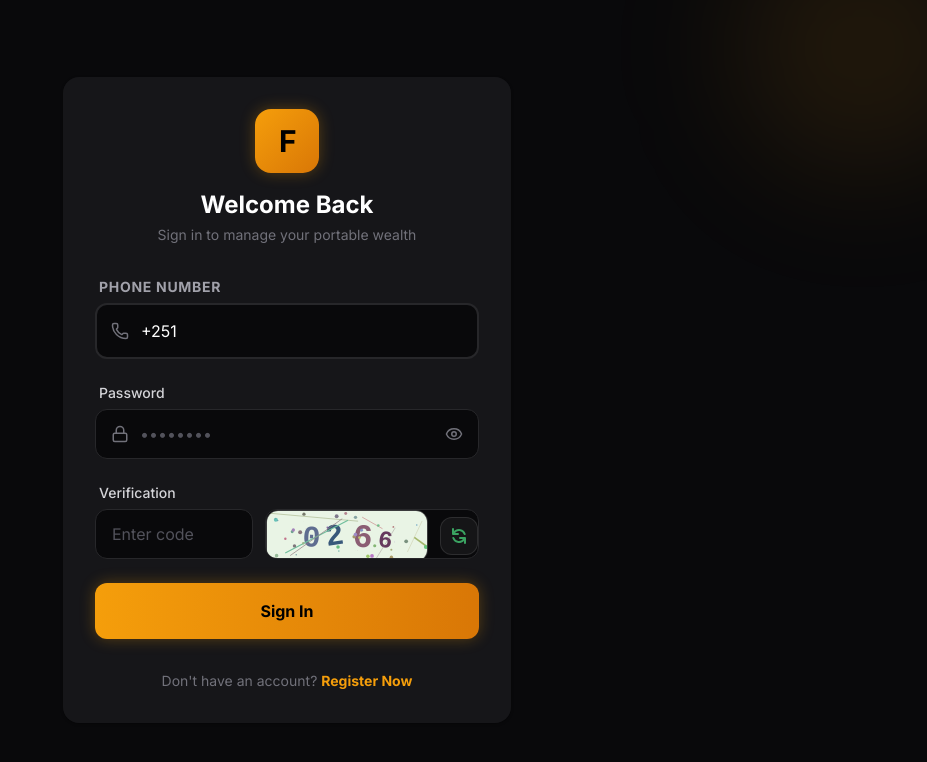
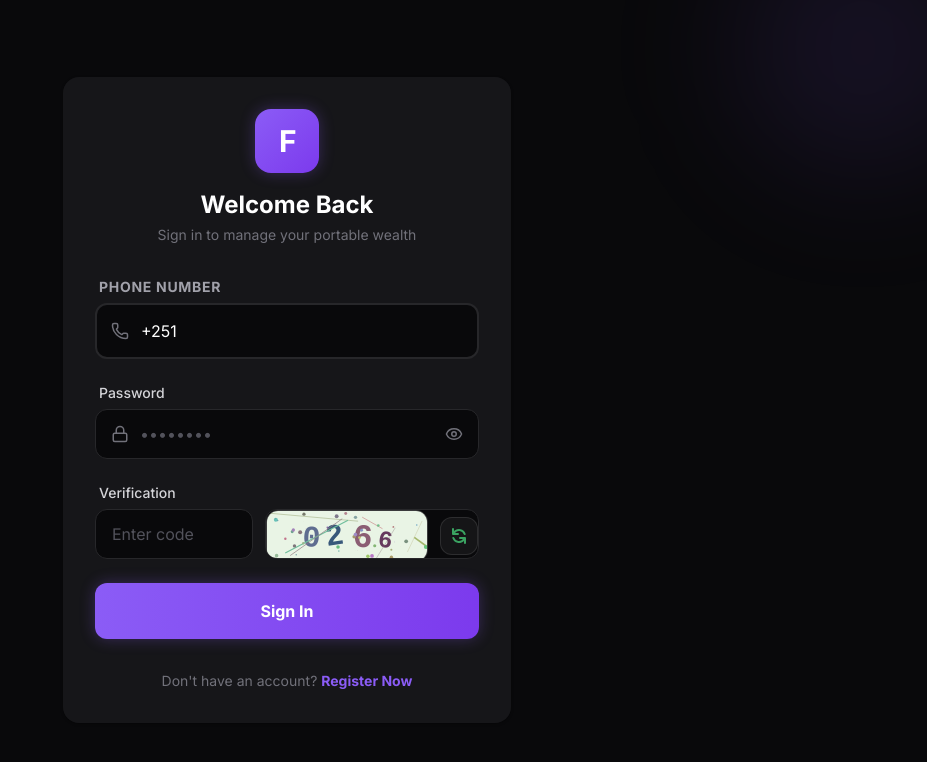
Before and after one commit to jabezinu/foxriver, a React (Vite) app in the folder client/: page /login in a window 1280 px wide. Shown: the top 762 px of the page, without its empty margins (353-1280 px from the left). Built offline with nearby package versions, Linux system fonts and the light colour scheme.

Commit message:
ui color changed

```diff
--- a/client/src/components/ui/Button.jsx
+++ b/client/src/components/ui/Button.jsx
@@ -12,7 +12,7 @@ export const Button = ({
     const baseStyles = 'inline-flex items-center justify-center font-bold rounded-xl transition-all duration-300 active:scale-95 disabled:opacity-50 disabled:cursor-not-allowed focus:outline-none focus:ring-2 focus:ring-offset-2 focus:ring-offset-zinc-900';
 
     const variants = {
-        primary: 'bg-gradient-to-r from-primary-500 to-primary-600 text-black shadow-glow hover:shadow-glow-strong hover:from-primary-400 hover:to-primary-500 focus:ring-primary-500',
+        primary: 'bg-gradient-to-r from-primary-500 to-primary-600 text-white shadow-glow hover:shadow-glow-strong hover:from-primary-400 hover:to-primary-500 focus:ring-primary-500',
         secondary: 'bg-zinc-800 text-white shadow-md border border-zinc-700 hover:bg-zinc-700 hover:border-zinc-600 focus:ring-zinc-600',
         outline: 'border-2 border-primary-500 text-primary-500 hover:bg-primary-500/10 focus:ring-primary-500',
         ghost: 'text-zinc-400 hover:bg-zinc-800 hover:text-white focus:ring-zinc-700',
--- a/client/src/pages/Login.jsx
+++ b/client/src/pages/Login.jsx
@@ -74,13 +74,13 @@ export default function Login() {
             {/* Background Decorations */}
             <div className="absolute top-0 left-0 w-full h-full overflow-hidden z-0 pointer-events-none">
                 <div className="absolute top-[-10%] right-[-5%] w-64 h-64 bg-primary-500/10 rounded-full blur-3xl" />
-                <div className="absolute bottom-[-10%] left-[-5%] w-64 h-64 bg-amber-500/5 rounded-full blur-3xl" />
+                <div className="absolute bottom-[-10%] left-[-5%] w-64 h-64 bg-violet-500/5 rounded-full blur-3xl" />
             </div>
 
             <Card className="w-full max-w-md z-10 p-8 shadow-2xl border-none bg-zinc-900/90 backdrop-blur-xl">
                 <div className="text-center mb-8">
-                    <div className="inline-flex items-center justify-center w-16 h-16 rounded-2xl bg-gradient-to-br from-primary-500 to-amber-600 shadow-glow mb-4">
-                        <span className="text-3xl font-black text-black tracking-tighter">F</span>
+                    <div className="inline-flex items-center justify-center w-16 h-16 rounded-2xl bg-gradient-to-br from-primary-500 to-violet-600 shadow-glow mb-4">
+                        <span className="text-3xl font-black text-white tracking-tighter">F</span>
                     </div>
                     <h2 className="text-2xl font-bold text-white">Welcome Back</h2>
                     <p className="text-zinc-500 text-sm mt-1">Sign in to manage your portable wealth</p>
--- a/client/src/pages/Mine.jsx
+++ b/client/src/pages/Mine.jsx
@@ -48,7 +48,7 @@ export default function Mine() {
             <div className="px-5 pt-6 pb-2">
                 {/* User Info Card */}
                 <div className="flex items-center gap-4 mb-8">
-                    <div className="w-20 h-20 rounded-2xl bg-gradient-to-br from-primary-500 to-amber-600 flex items-center justify-center text-black text-3xl font-black shadow-glow">
+                    <div className="w-20 h-20 rounded-2xl bg-gradient-to-br from-primary-500 to-violet-600 flex items-center justify-center text-white text-3xl font-black shadow-glow">
                         {profile.phone.slice(-1)}
                     </div>
                     <div>
@@ -107,7 +107,7 @@ export default function Mine() {
                         onClick={() => navigate('/withdraw')}
                         className="group bg-zinc-900 rounded-2xl p-4 flex items-center gap-4 border border-zinc-800 shadow-sm hover:border-primary-500/30 transition-all cursor-pointer active:scale-[0.98]"
                     >
-                        <div className="w-12 h-12 rounded-xl bg-orange-500/10 flex items-center justify-center text-orange-500 group-hover:scale-110 transition-transform border border-orange-500/20">
+                        <div className="w-12 h-12 rounded-xl bg-violet-500/10 flex items-center justify-center text-violet-500 group-hover:scale-110 transition-transform border border-violet-500/20">
                             <ArrowUpRight size={24} />
                         </div>
                         <div className="flex-1">
--- a/client/src/pages/Register.jsx
+++ b/client/src/pages/Register.jsx
@@ -93,13 +93,13 @@ export default function Register() {
         <div className="min-h-screen flex items-center justify-center p-4 bg-zinc-950 overflow-hidden relative">
             <div className="absolute top-0 left-0 w-full h-full overflow-hidden z-0 pointer-events-none">
                 <div className="absolute top-[-10%] right-[-5%] w-64 h-64 bg-primary-500/10 rounded-full blur-3xl" />
-                <div className="absolute bottom-[-10%] left-[-5%] w-64 h-64 bg-amber-500/5 rounded-full blur-3xl" />
+                <div className="absolute bottom-[-10%] left-[-5%] w-64 h-64 bg-violet-500/5 rounded-full blur-3xl" />
             </div>
 
             <Card className="w-full max-w-md z-10 p-6 shadow-2xl border-none bg-zinc-900/90 backdrop-blur-xl">
                 <div className="text-center mb-6">
-                    <div className="inline-flex items-center justify-center w-14 h-14 rounded-2xl bg-gradient-to-br from-primary-500 to-amber-600 shadow-glow mb-3">
-                        <span className="text-2xl font-black text-black tracking-tighter">F</span>
+                    <div className="inline-flex items-center justify-center w-14 h-14 rounded-2xl bg-gradient-to-br from-primary-500 to-violet-600 shadow-glow mb-3">
+                        <span className="text-2xl font-black text-white tracking-tighter">F</span>
                     </div>
                     <h2 className="text-2xl font-bold text-white">Join Foxriver</h2>
                     <p className="text-zinc-500 text-sm mt-1">Start your wealth journey today</p>
--- a/client/src/pages/Settings.jsx
+++ b/client/src/pages/Settings.jsx
@@ -195,11 +195,11 @@ export default function Settings() {
             <Modal isOpen={modalType === 'bank'} onClose={() => setModalType(null)} title="Bank Details">
                 <div className="space-y-4">
                     {profile.bankChangeStatus === 'pending' && (
-                        <div className="bg-amber-500/10 p-4 rounded-xl border border-amber-500/20 mb-2">
-                            <p className="text-amber-500 font-bold text-xs uppercase tracking-wide mb-1">
+                        <div className="bg-violet-500/10 p-4 rounded-xl border border-violet-500/20 mb-2">
+                            <p className="text-violet-500 font-bold text-xs uppercase tracking-wide mb-1">
                                 Change Pending
                             </p>
-                            <p className="text-amber-200/80 text-xs leading-relaxed">
+                            <p className="text-violet-200/80 text-xs leading-relaxed">
                                 Requested: {new Date(profile.bankChangeRequestDate).toLocaleDateString()}<br />
                                 Effective: {new Date(new Date(profile.bankChangeRequestDate).getTime() + 3 * 24 * 60 * 60 * 1000).toLocaleDateString()}
                             </p>
--- a/client/src/pages/Team.jsx
+++ b/client/src/pages/Team.jsx
@@ -68,7 +68,7 @@ export default function Team() {
     if (loading) return <Loading />;
 
     const levelColors = {
-        a: 'from-primary-600 to-amber-600',
+        a: 'from-primary-600 to-violet-600',
         b: 'from-emerald-600 to-green-600',
         c: 'from-blue-600 to-indigo-600'
     };
@@ -204,11 +204,11 @@ export default function Team() {
                         <div className="space-y-2">
                             <div className="flex justify-between items-end text-xs">
                                 <span className="font-bold text-zinc-400 opacity-80">{salaryData?.breakdown?.settings?.direct20?.threshold || 20} Direct Invites</span>
-                                <span className="font-bold text-amber-500">{downline?.aLevel.count || 0} / {salaryData?.breakdown?.settings?.direct20?.threshold || 20}</span>
+                                <span className="font-bold text-violet-500">{downline?.aLevel.count || 0} / {salaryData?.breakdown?.settings?.direct20?.threshold || 20}</span>
                             </div>
                             <div className="h-1.5 bg-zinc-800 rounded-full overflow-hidden">
                                 <div
-                                    className="h-full bg-amber-500 rounded-full transition-all duration-1000 ease-out shadow-[0_0_10px_rgba(245,158,11,0.5)]"
+                                    className="h-full bg-violet-500 rounded-full transition-all duration-1000 ease-out shadow-[0_0_10px_rgba(139,92,246,0.5)]"
                                     style={{ width: `${Math.min(((downline?.aLevel.count || 0) / (salaryData?.breakdown?.settings?.direct20?.threshold || 20)) * 100, 100)}%` }}
                                 />
                             </div>
--- a/client/src/pages/TierList.jsx
+++ b/client/src/pages/TierList.jsx
@@ -108,7 +108,7 @@ export default function TierList() {
                             <div className="p-5 relative z-10">
                                 <div className="flex justify-between items-start mb-4">
                                     <div className="flex items-center gap-3">
-                                        <div className={`w-12 h-12 rounded-xl flex items-center justify-center text-xl font-black shadow-lg ${isCurrent ? 'bg-gradient-to-br from-primary-400 to-amber-600 text-black shadow-primary-500/20' :
+                                        <div className={`w-12 h-12 rounded-xl flex items-center justify-center text-xl font-black shadow-lg ${isCurrent ? 'bg-gradient-to-br from-primary-400 to-violet-600 text-white shadow-primary-500/20' :
                                             canUpgrade ? 'bg-gradient-to-br from-zinc-800 to-zinc-950 text-white border border-zinc-700' :
                                                 'bg-zinc-800 text-zinc-500'
                                             }`}>
--- a/client/tailwind.config.js
+++ b/client/tailwind.config.js
@@ -8,20 +8,20 @@ export default {
     extend: {
       colors: {
         primary: {
-          DEFAULT: '#F59E0B', // Amber 500
-          dark: '#D97706',    // Amber 600
-          light: '#FBBF24',   // Amber 400
-          50: '#FFFBEB',
-          100: '#FEF3C7',
-          200: '#FDE68A',
-          300: '#FCD34D',
-          400: '#FBBF24',
-          500: '#F59E0B',
-          600: '#D97706',
-          700: '#B45309',
-          800: '#92400E',
-          900: '#78350F',
-          950: '#451a03',
+          DEFAULT: '#8b5cf6', // Violet 500
+          dark: '#7c3aed',    // Violet 600
+          light: '#a78bfa',   // Violet 400
+          50: '#f5f3ff',
+          100: '#ede9fe',
+          200: '#ddd6fe',
+          300: '#c4b5fd',
+          400: '#a78bfa',
+          500: '#8b5cf6',
+          600: '#7c3aed',
+          700: '#6d28d9',
+          800: '#5b21b6',
+          900: '#4c1d95',
+          950: '#2e1065',
         },
         secondary: {
           DEFAULT: '#3b82f6', // Blue 500
@@ -29,23 +29,23 @@ export default {
           light: '#60a5fa',   // Blue 400
         },
         background: {
-          DEFAULT: '#09090b', // Zinc 950
-          lighter: '#18181b', // Zinc 900
-          darker: '#000000',  // Black
+          DEFAULT: '#ffffff', // White
+          lighter: '#f9fafb', // Gray 50
+          darker: '#e5e7eb',  // Gray 200
         },
         surface: {
-          DEFAULT: '#18181b', // Zinc 900
-          lighter: '#27272a', // Zinc 800
-          border: '#27272a',  // Zinc 800
+          DEFAULT: '#f9fafb', // Gray 50
+          lighter: '#ffffff', // White
+          border: '#d1d5db',  // Gray 300
         },
         dark: {
-          DEFAULT: '#1f2937', // Gray 800
-          lighter: '#374151', // Gray 700
-          darker: '#111827',  // Gray 900
+          DEFAULT: '#f9fafb', // Gray 50
+          lighter: '#ffffff', // White
+          darker: '#e5e7eb',  // Gray 200
         },
         light: {
-          DEFAULT: '#f9fafb', // Gray 50
-          darker: '#f3f4f6',  // Gray 100
+          DEFAULT: '#1f2937', // Gray 800
+          darker: '#374151',  // Gray 700
         }
       },
       fontFamily: {
@@ -55,8 +55,8 @@ export default {
       boxShadow: {
         'soft': '0 4px 6px -1px rgba(0, 0, 0, 0.5), 0 2px 4px -1px rgba(0, 0, 0, 0.3)',
         'medium': '0 10px 15px -3px rgba(0, 0, 0, 0.5), 0 4px 6px -2px rgba(0, 0, 0, 0.3)',
-        'glow': '0 0 15px rgba(245, 158, 11, 0.3)', // Gold glow
-        'glow-strong': '0 0 25px rgba(245, 158, 11, 0.5)', // Stronger gold glow
+        'glow': '0 0 15px rgba(139, 92, 246, 0.3)', // Violet glow
+        'glow-strong': '0 0 25px rgba(139, 92, 246, 0.5)', // Stronger violet glow
         'card': '0 1px 3px 0 rgba(0, 0, 0, 0.3), 0 1px 2px -1px rgba(0, 0, 0, 0.2)',
       },
       animation: {
@@ -90,8 +90,8 @@ export default {
         }
       },
       backgroundImage: {
-        'gold-gradient': 'linear-gradient(to right, #F59E0B, #FBBF24, #F59E0B)',
-        'dark-gradient': 'linear-gradient(to bottom, #18181b, #09090b)',
+        'gold-gradient': 'linear-gradient(to right, #8b5cf6, #a78bfa, #8b5cf6)',
+        'dark-gradient': 'linear-gradient(to bottom, #f9fafb, #ffffff)',
       }
     },
   },
```
Also changed, not shown: client/src/index.css (+9 -9 lines), client/src/pages/Deposit.jsx (+5 -5 lines), client/src/pages/Home.jsx (+9 -9 lines), client/src/pages/Withdraw.jsx (+7 -7 lines).
